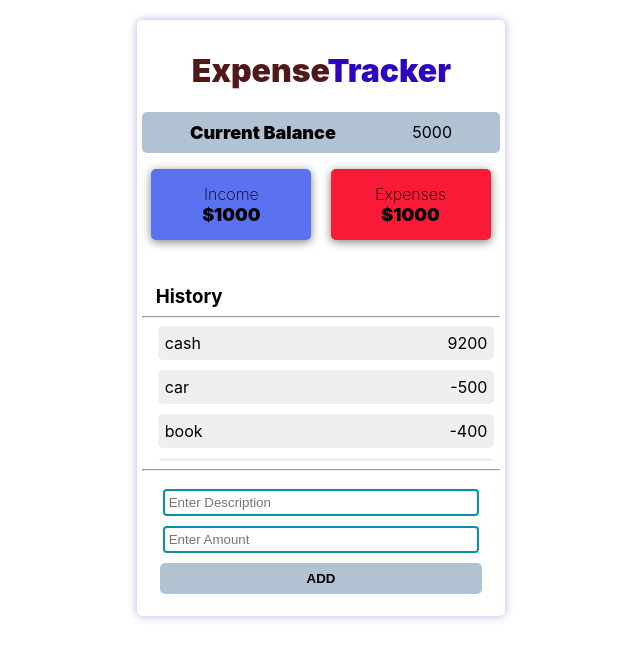
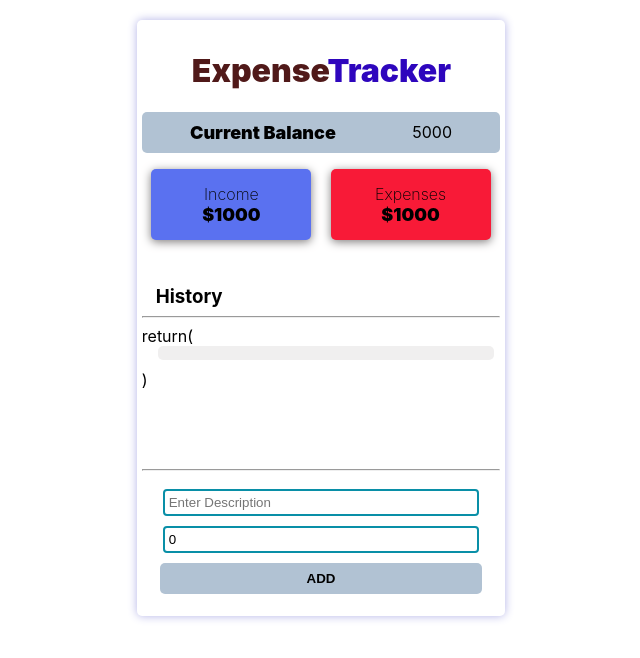
Before and after one commit to m-atique/expense_tracker, a React (Create React App) app: page / in a window 1280 px wide. Shown: the top 658 px of the page, without its empty margins (319-959 px from the left). Built offline with nearby package versions, Linux system fonts and the light colour scheme.

Commit message:
context and reducer created

```diff
--- a/src/App.css
+++ b/src/App.css
@@ -109,3 +109,10 @@
     font-weight: 200;
 
   }
+.del_btn{
+  background-color: rgb(245, 35, 35);
+  position: relative;
+  left: -100px;
+  display: none;
+
+}
--- a/src/App.js
+++ b/src/App.js
@@ -1,19 +1,22 @@
 import React from 'react';
 import './App.css';
-import Heading from './heading';
-import Balance from './balance';
-import Ledger from './ledger';
-import History from './history';
-import AddTransection from './addTransection'
+import Heading from './components/heading';
+import Balance from './components/balance';
+import Ledger from './components/ledger';
+import History from './components/history';
+import AddTransection from './components/addTransection';
+import  {Globalprovider} from './components/globalState'
 
 function App() {
   return (
     <div className = 'outerbox'>
-      <Heading></Heading>
-      <Balance></Balance>
-      <Ledger></Ledger>
-      <History></History>
-      <AddTransection></AddTransection>
+      <Globalprovider>
+        <Heading></Heading>
+        <Balance></Balance>
+        <Ledger></Ledger>
+        <History></History>
+        <AddTransection></AddTransection>
+      </Globalprovider>
     </div>
   );
 }
--- a/src/addTransection.js
+++ /dev/null
@@ -1,23 +0,0 @@
-import React from 'react';
-import './App.css';
-
-function AddTransection() {
-  return (
-    <div>
-        <form className ='input_form'>
-            <label>
-                <input placeholder ="Enter Description" required></input>
-            </label>
-            <br />
-            <label>
-                <input placeholder ="Enter Amount" required></input>
-            </label>
-            <br />
-            <button className ='buttons'>ADD</button>
-        </form>
-
-    </div>
-  );
-}
-
-export default AddTransection;
--- /dev/null
+++ b/src/components/addTransection.js
@@ -0,0 +1,37 @@
+import React,{useState} from 'react';
+
+
+function AddTransection() {
+  const [Descrip, setDescrip] = useState('')
+  const [Amount, setAmount] = useState(0)
+  return (
+    <div>
+        <form className ='input_form'>
+            <label>
+                <input
+                 placeholder ="Enter Description"
+                 required
+                 Type ="text"
+                value = {Descrip}
+                onChange = {(e) => setDescrip(e.target.value)}
+                 />
+            </label>
+            <br />
+            <label>
+                <input
+                placeholder ="Enter Amount"
+                required
+                Type ="number"
+                value = {Amount}
+                onChange = {(e) => setAmount(e.target.value)}
+                />
+            </label>
+            <br />
+            <button className ='buttons'>ADD</button>
+        </form>
+
+    </div>
+  );
+}
+
+export default AddTransection;
--- a/src/balance.js
+++ b/src/components/balance.js
@@ -1,5 +1,5 @@
 import React from 'react'
-import './App.css';
+
 
 function Balance (){
     return(
--- /dev/null
+++ b/src/components/globalState.js
@@ -0,0 +1,32 @@
+import React,{Children, createContext,useReducer} from 'react'
+import mainReducer from './mainReducer';
+
+
+const Intialstate = {
+    transection:[
+                {id:1,Discrip:'Income',Amount:1000},
+                {id:2,Discrip:'book',Amount:-500},
+                {id:3,Discrip:'Camera',Amount:-400}
+
+    ]
+}
+
+//------------------------------------------------------------creat context  for intialstate
+export  const GlobalCntxt = createContext(Intialstate)
+
+//------------------------------------------------------------Create Context provider
+
+export const Globalprovider = ({children})=>{
+    const [state, dispatch] = useReducer(mainReducer , Intialstate)
+    return(
+
+        <GlobalCntxt.Provider value = {
+            {
+            transection: state.transection
+            }
+        }>
+            {children}
+        </GlobalCntxt.Provider>
+    );
+
+}
--- a/src/heading.js
+++ b/src/components/heading.js
@@ -1,5 +1,4 @@
 import React from 'react';
-import './App.css';
 
 
 function Heading() {
--- a/src/history.js
+++ b/src/components/history.js
@@ -1,9 +1,8 @@
 import React, { useContext } from 'react';
-import './App.css';
-import {transCntxt} from './trans_Cntxt'
+// import {transCntxt} from '../trans_Cntxt'
 
 function History (){
-    let transections = useContext(transCntxt)
+    // let transections = useContext(transCntxt)
     return(
         <div className = "history">
             <h3 className ="history_head">History</h3>
@@ -11,14 +10,16 @@ function History (){
             <div className ='list'>
                 <ul>
 {/* -------------Assigning transections array value to the list */}
-                    {transections.map((trans_obj,index)=>{
+                    {/* {transections.map((trans_obj,index)=>{ */}
                         return(
                         <li>
-                        <span > {trans_obj.desc}</span>
-                        <span>{trans_obj.amount}</span>
+                        {/* <span > {trans_obj.desc}</span>
+                        <span>{trans_obj.amount}</span> */}
+                        <button className = 'del_btn'>X</button>
                     </li>
 
-                    )})}
+                    )
+                {/* })} */}
 {/* ------------------------------------------------------------------*/}
                 </ul>
             </div>
--- a/src/ledger.js
+++ b/src/components/ledger.js
@@ -1,5 +1,5 @@
 import React from 'react';
-import './App.css';
+
 
 
 function Ledger() {
--- /dev/null
+++ b/src/components/mainReducer.js
@@ -0,0 +1,6 @@
+export default (state, action)=>{
+    switch(action.type){
+        default:
+            return state;
+    }
+}
```
